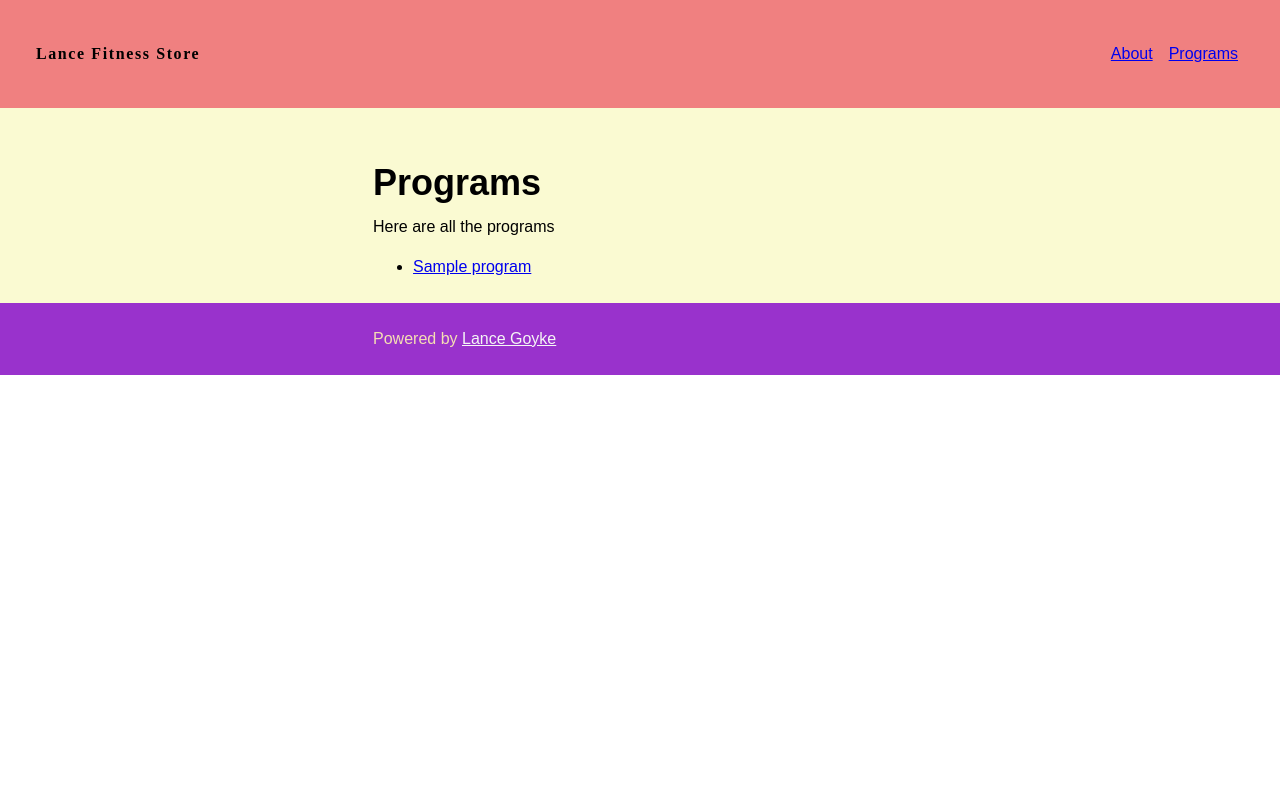
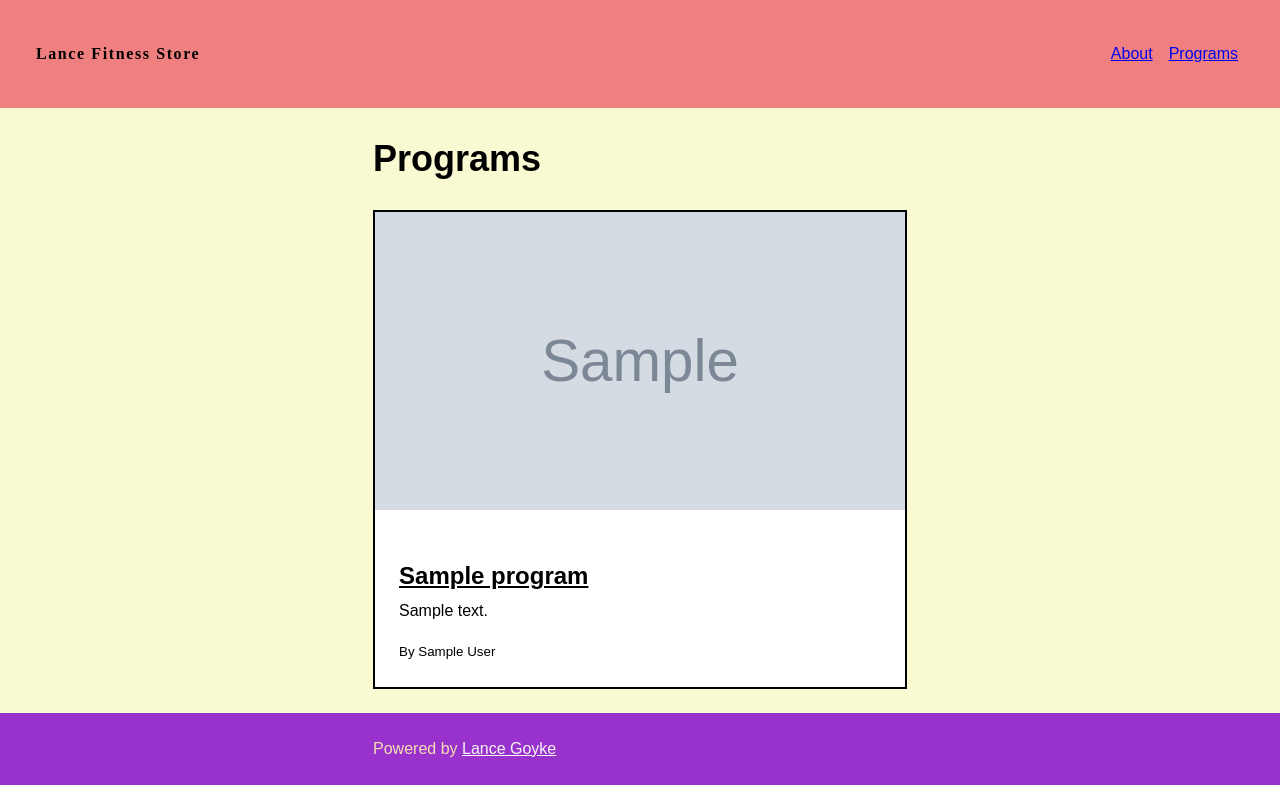
Before and after one commit to kevindev427/fitness_store, a Django app: page /programs/ in a window 1280 px wide. Run offline with Django 3.2, Linux system fonts and the light colour scheme; tables that the repository leaves empty hold one stand-in row (values such as "Sample post"); grey boxes marked "Sample" are stand-in pictures; parts of the project's set-up code (start-up, migrations or seed data) failed here and were passed over; some libraries are stand-ins or nearby versions.

Commit message:
css style; .card, adjust .box, .grid, .frame

```diff
--- a/app/static/css/base.css
+++ b/app/static/css/base.css
@@ -31,6 +31,10 @@ nav,
 main,
 footer {
   max-width: none;
+}
+
+img {
+  max-width: 100%;
 }
 
 h1 {
@@ -72,9 +76,36 @@ p {
 
 /*
     THE STACK
+
+    Description: use with modular scale system for consistent appearance
+
+    Usage: place children inside div.stack
+
+    Ex:
+      <div class="stack">
+        <div><!-- child --></div>
+        <div><!-- child --></div>
+        <div><!-- child --></div>
+      </div>
 */
+.stack {
+  --space: var(--s1);
+  display: flex;
+  flex-direction: column;
+  justify-content: flex-start;
+}
+
+.stack > * {
+  margin-top: 0;
+  margin-bottom: 0;
+}
+
+.stack > * + * {
+  margin-top: var(--space);
+}
+
 .stack-page {
-  --space: 0rem;
+  --page-space: 0rem;
   display: flex;
   flex-direction: column;
   justify-content: flex-start;
@@ -86,7 +117,7 @@ p {
 }
 
 .stack-page > * + * {
-  margin-top: var(--space);
+  margin-top: var(--page-space);
 }
 
 .stack-page:only-child {
@@ -109,10 +140,23 @@ p {
 
 /*
     THE BOX
+
+    Description: the best box is one that fits the content and no more. Padding should
+    be applied evenly to all sides. Use utility class margin to get specific
+    placement.
+
+    Usage: place contents inside div.box
+
+    Ex:
+      <div class="box">
+        <!-- content here -->
+      </div>
 */
 .box {
   padding: var(--s1);
-  border: var(--border-thin) solid;
+  border: 0 solid;
+  outline: var(--border-thin) solid transparent; /* for high contrast mode */
+  outline-offset: calc(var(--border-thin) * -1);
   --color-light: #fff;
   --color-dark: #000;
   color: var(--color-dark);
@@ -124,6 +168,32 @@ p {
 }
 
 .box.invert {
+  color: var(--color-light);
+  background-color: var(--color-dark);
+}
+
+/*
+    THE CARD
+
+    Description: just a box with no padding and an outline
+
+    Usage: see above
+*/
+.card {
+  --border-thin: var(--s-5);
+  padding: 0;
+  border: var(--border-thin) solid;
+  --color-light: #fff;
+  --color-dark: #000;
+  color: var(--color-dark);
+  background-color: var(--color-light);
+}
+
+.card * {
+  color: inherit;
+}
+
+.card.invert {
   color: var(--color-light);
   background-color: var(--color-dark);
 }
@@ -190,6 +260,65 @@ p {
 }
 
 /*
+    THE GRID
+
+    Usage: place child elements inside div.grid
+
+    Ex:
+      <div class="grid">
+        <div class="box">One</div>
+        <div class="box">Two</div>
+        <div class="box">Three</div>
+      </div>
+*/
+.grid {
+  display: grid;
+  grid-gap: var(--s0);
+}
+
+@supports (width: min(250px, 100%)) {
+  .grid {
+    grid-template-columns: repeat(auto-fit, minmax(min(250px, 100%), 1fr));
+  }
+}
+
+/*
+    THE FRAME
+
+    Usage: place the image or video inside a div.frame
+
+    Ex:
+      <div class="frame">
+        <img src="image.png">
+      </div>
+*/
+.frame {
+  --n: 9;
+  --d: 16;
+  padding-bottom: calc(var(--n) / var(--d) * 100%);
+  position: relative;
+}
+
+.frame > * {
+  overflow: hidden;
+  position: absolute; /* ok bc bound to frame */
+  top: 0;
+  right: 0;
+  bottom: 0;
+  left: 0;
+  display: flex;
+  justify-content: center;
+  align-items: center;
+}
+
+.frame > img,
+.frame > video {
+  width: 100%;
+  height: 100%;
+  object-fit: cover;
+}
+
+/*
     UTILITY CLASSES
 */
 .max-width\:measure {
--- a/app/store_project/products/models.py
+++ b/app/store_project/products/models.py
@@ -7,6 +7,10 @@ from django.db import models
 from django.urls import reverse
 from django.utils.text import slugify
 from django.utils.translation import ugettext_lazy as _
+
+from markdownx.models import MarkdownxField
+
+from store_project.pages.models import Page
 
 
 class Product(models.Model):
@@ -40,6 +44,9 @@ class Product(models.Model):
         upload_to="products/images/",
         blank=True,
     )
+    page_content = MarkdownxField(
+        _("Page content, in markdown"), default="", blank=True
+    )
 
     class Meta:
         abstract = True
--- a/app/store_project/products/templates/products/program_list.html
+++ b/app/store_project/products/templates/products/program_list.html
@@ -1,29 +1,28 @@
-{% extends '_base.html' %}
-
-{% block content %}
+{% extends '_base.html' %} {% block content %}
 
 <h2>Programs</h2>
 
 {% if user.is_superuser %}
-<a href="{% url 'admin:index' %}">Admin</a>
-{% endif %}
-
-
-<p>Here are all the programs</p>
-
-
-{% if object_list %}
-<ul>
-    {% for program in object_list %}
-    <li>
+<a href="{% url 'admin:products_program_changelist' %}">Admin</a>
+{% endif %} {% if object_list %}
+<div class="grid">
+  {% for program in object_list %}
+  <div class="card">
+    <div class="frame">
+      <img src="{{ program.featured_image.url }}" alt="{{ program.name }}" />
+    </div>
+    <div class="box">
+      <h3>
         <a href="{% url 'products:program_detail' program.slug %}">
-            {{ program.name }}
+          {{ program.name }}
         </a>
-    </li>
-    {% endfor %}
-</ul>
+      </h3>
+      <p>{{ program.description }}</p>
+      <small>By {{ program.author.name }}</small>
+    </div>
+  </div>
+  {% endfor %}
+</div>
 {% else %}
 <p>No programs!</p>
-{% endif %}
-
-{% endblock content %}
+{% endif %} {% endblock content %}
--- a/app/store_project/products/views.py
+++ b/app/store_project/products/views.py
@@ -2,6 +2,8 @@ from django.views.generic.detail import DetailView
 from django.views.generic.edit import CreateView
 from django.views.generic.list import ListView
 from django.shortcuts import render
+
+from markdownx.utils import markdownify
 
 from .models import Program
 
@@ -12,3 +14,9 @@ class ProgramListView(ListView):
 
 class ProgramDetailView(DetailView):
     model = Program
+    context_object_name = "program"
+
+    def get_context_data(self, **kwargs):
+        context = super(ProgramDetailView, self).get_context_data(**kwargs)
+        context["content"] = markdownify(self.object.page_content)
+        return context
```
Also changed, not shown: app/store_project/products/templates/products/program_detail.html (+12 -3 lines), app/store_project/products/migrations/0006_program_page_content.py (added).
